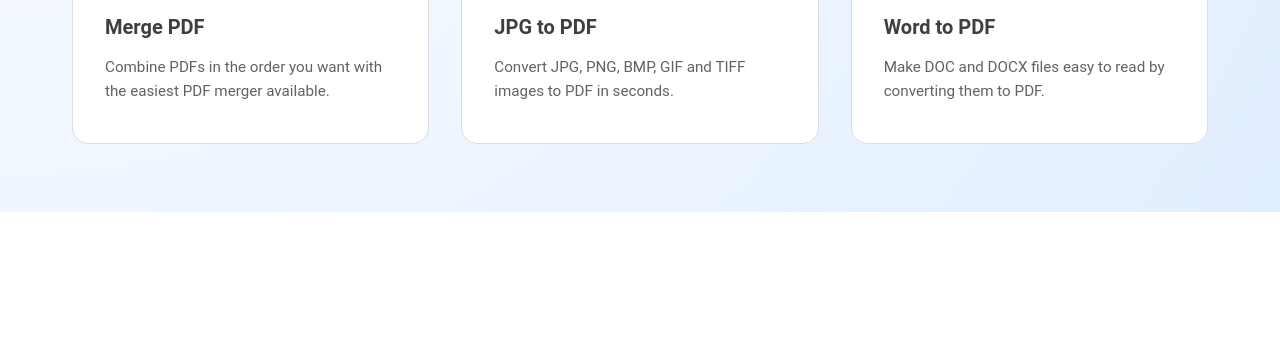
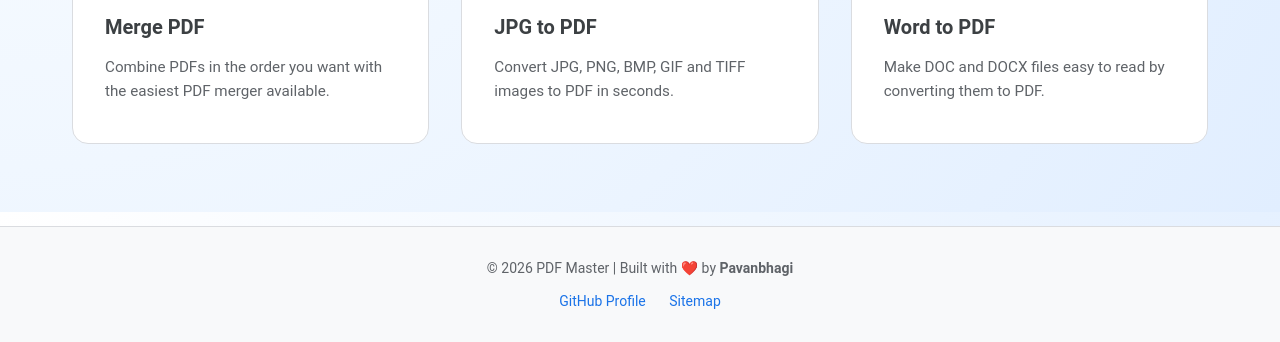
Before and after one commit to Pavanbhagi/pdf-master, a plain HTML site: page index.html in a window 1280 px wide. Shown: the part 588-930 px from the top of the page. Before the commit the page ends 800 px from the top, so only its background shows below. Drawn offline with Linux system fonts and the light colour scheme; a script that the page names is missing.

Commit message:
Add professional footer and credits

```diff
--- a/index.html
+++ b/index.html
@@ -64,7 +64,15 @@
             </div>
         </div>
     </div>
-
+       <footer class="footer">
+    <div class="footer-content">
+        <p>© 2026 PDF Master | Built with ❤️ by <strong>Pavanbhagi</strong></p>
+        <div class="footer-links">
+            <a href="https://github.com/Pavanbhagi" target="_blank">GitHub Profile</a>
+            <a href="https://pavanbhagi.github.io/pdf-master/sitemap.xml">Sitemap</a>
+        </div>
+    </div>
+</footer>
 
      <script src="https://unpkg.com/pdf-lib@1.17.1/dist/pdf-lib.min.js"></script>
 
--- a/style.css
+++ b/style.css
@@ -222,3 +222,35 @@ body {
     font-weight: 500;
     margin-bottom: 10px;
 }
+#modal-title {
+    transition: color 0.3s ease;
+}
+/* This makes the processing text pulse slightly */
+@keyframes pulse {
+    0% { opacity: 1; }
+    50% { opacity: 0.5; }
+    100% { opacity: 1; }
+}
+.footer {
+    background: #f8f9fa;
+    padding: 30px 0;
+    margin-top: 50px;
+    border-top: 1px solid #dadce0;
+    text-align: center;
+    color: #5f6368;
+    font-size: 14px;
+}
+
+.footer-links {
+    margin-top: 10px;
+}
+
+.footer-links a {
+    color: #1a73e8;
+    text-decoration: none;
+    margin: 0 10px;
+}
+
+.footer-links a:hover {
+    text-decoration: underline;
+}
```
